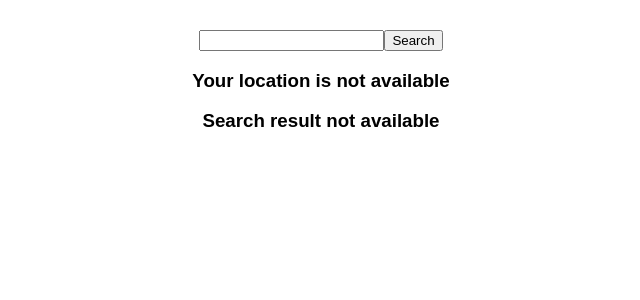
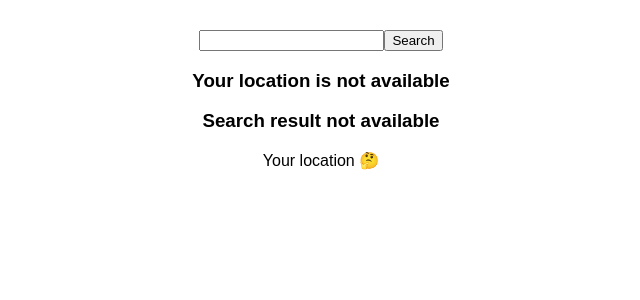
Before and after one commit to da-vaibhav/react-demo-v1, a React (Create React App) app: page / in a window 1280 px wide. Shown: the top 300 px of the page, without its empty margins (319-959 px from the left). Built offline with nearby package versions, Linux system fonts and the light colour scheme.

Commit message:
displaying current city

```diff
--- a/src/App.js
+++ b/src/App.js
@@ -2,6 +2,7 @@ import React, { Component } from 'react';
 import './App.css';
 import { requestUsersLocation, fetchGeoData } from './utils';
 import WeatherData from './WeatherData';
+import CurrentCity from './CurrentCity';
 
 class App extends Component {
   constructor(){
@@ -38,6 +39,7 @@ class App extends Component {
     .then(fetchGeoData)
     .then((data) => {
       this.setState({
+        data_available: true,
         response_data: data
       })
     });
@@ -64,9 +66,10 @@ class App extends Component {
         <h3>
           Search result {this.state.data_available ? available_str : not_available_str }
         </h3>
-        <div>
-          <WeatherData data={this.state.response_data} />
-        </div>
+
+        <CurrentCity cityData={this.state.response_data}/>
+
+        <WeatherData data={this.state.response_data} />
       </div>
 
     );
--- /dev/null
+++ b/src/CurrentCity.js
@@ -0,0 +1,16 @@
+import React from 'react'
+
+const CurrentCity = (props) => {
+  return (
+    <div>
+      Your location
+      {
+          props.cityData
+        ? props.cityData.city.name
+        : ' 🤔'
+      }
+    </div>
+  )
+}
+
+export default CurrentCity;
--- a/src/utils.js
+++ b/src/utils.js
@@ -1,4 +1,7 @@
 const ConfigKey = '82d6dc51726be0cb208decd76795e86f';
+// const ConfigKey = 'd0161a30c8b63e155e4e8be1ebbe7f54';
+// const ConfigKey = 'a02b544ea4aac2a0e3b5b529fd0f9ab4';
+// const ConfigKey = '87e05f1f368be8d9a22c0a427865565d';
 
 export function requestUsersLocation () {
   return new Promise((resolve, reject) => {
```
